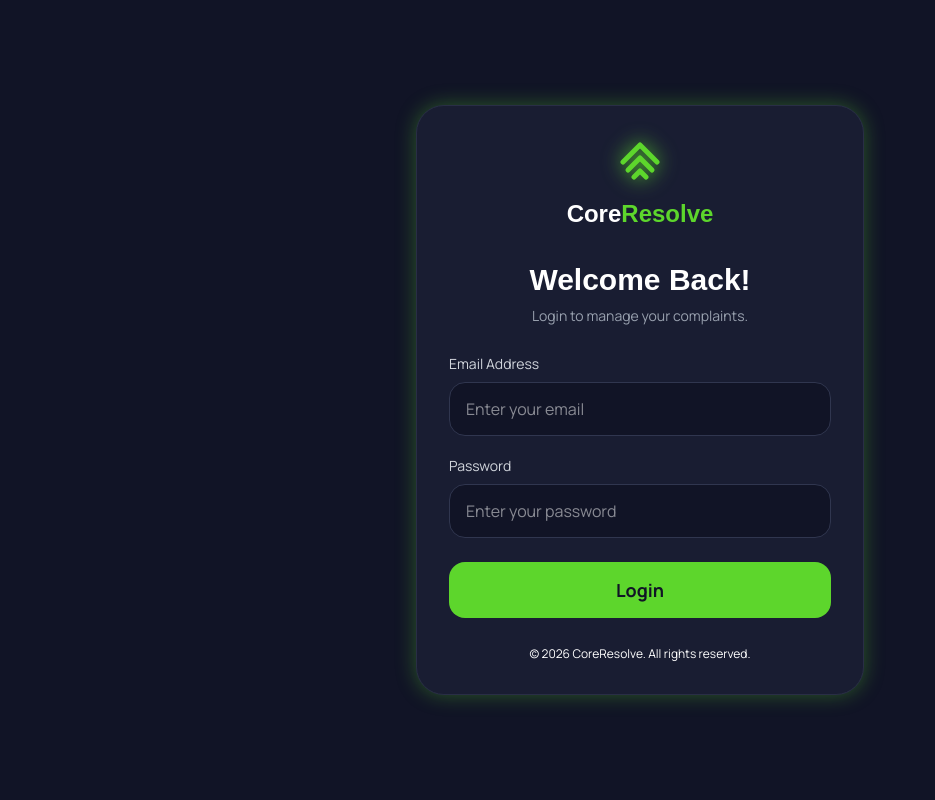
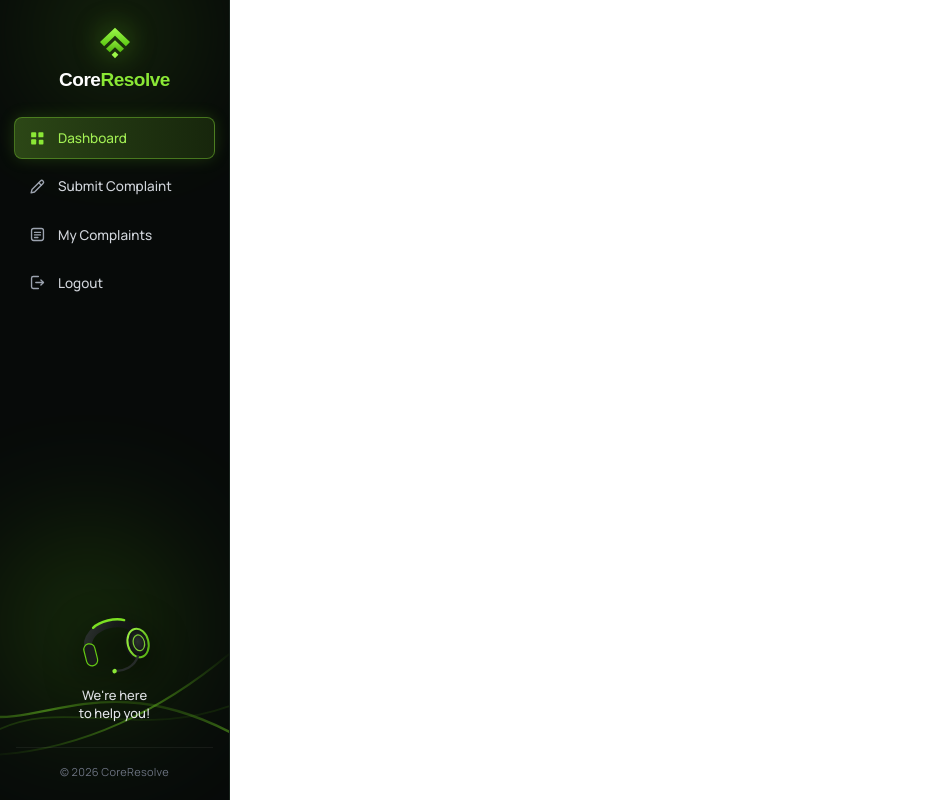
Before and after one commit to Fiza-Rani-057/Complaint-Managment-System, a React (Vite) app: page / in a window 1280 px wide. Shown: the whole page, without its empty margins (0-935 px from the left). Built offline with nearby package versions, Linux system fonts and the light colour scheme.

Commit message:
Complaint Managment System

```diff
--- a/src/App.jsx
+++ b/src/App.jsx
@@ -1,10 +1,10 @@
-import { Login } from "./Pages/Login";
-// import Sidebar from "./Components/stdSidebar.jsx";
+// import { Login } from "./Pages/Login";
+import Sidebar from "./Components/stdSidebar.jsx";
 
  function App(){
     return(
-        <Login/>
-        // <Sidebar/>
+        // <Login/>
+        <Sidebar/>
     )
  }
  export default App;
--- a/src/Components/StdSidebar.jsx
+++ b/src/Components/StdSidebar.jsx
@@ -1,7 +1,7 @@
+
 import React, { useState } from "react";
 
-const Sidebar = ({ isOpen, setIsOpen, activeTab = "dashboard",
-    setActiveTab, onLogout }) => {
+const Sidebar = ({ isOpen, setIsOpen, activeTab = "dashboard", setActiveTab, onLogout }) => {
   const [currentTab, setCurrentTab] = useState(activeTab);
 
   const handleSelect = (id) => {
@@ -12,12 +12,15 @@ const Sidebar = ({ isOpen, setIsOpen, activeTab = "dashboard",
 
   return (
     <>
+      {/* Mobile Backdrop */}
       {isOpen && (
         <div
           className="fixed inset-0 z-40 bg-black/70 backdrop-blur-sm lg:hidden"
           onClick={() => setIsOpen(false)}
         />
       )}
+
+      {/* Exact Sidebar Container */}
       <aside
         className={`fixed top-0 left-0 z-50 h-screen w-[230px] flex flex-col justify-between
         bg-[#070a09] border-r border-[#1a241e] text-[#d1d5db] select-none
@@ -25,10 +28,13 @@ const Sidebar = ({ isOpen, setIsOpen, activeTab = "dashboard",
           isOpen ? "translate-x-0" : "-translate-x-full"
         }`}
       >
+        {/* Top Green Ambient Glow */}
         <div
           className="pointer-events-none absolute -top-12 left-1/2 -translate-x-1/2 w-48 h-40 rounded-full opacity-35 blur-3xl"
           style={{ background: "radial-gradient(circle, #76e01b 0%, transparent 70%)" }}
         />
+
+        {/* Bottom Green Ambient Glow & Flowing Light Waves */}
         <div
           className="pointer-events-none absolute bottom-12 -left-10 w-64 h-64 rounded-full opacity-30 blur-3xl"
           style={{ background: "radial-gradient(circle, #5ec412 0%, transparent 75%)" }}
@@ -50,6 +56,7 @@ const Sidebar = ({ isOpen, setIsOpen, activeTab = "dashboard",
               <stop offset="100%" stopColor="#070a09" stopOpacity="0" />
             </linearGradient>
           </defs>
+          {/* Flowing Neon Curves behind Headphones */}
           <path
             d="M-20 135 C 45 145, 110 85, 240 155"
             stroke="url(#waveGrad1)"
@@ -70,21 +77,26 @@ const Sidebar = ({ isOpen, setIsOpen, activeTab = "dashboard",
           />
         </svg>
 
+        {/* TOP SECTION: Logo + Navigation */}
         <div className="relative z-10 pt-5 px-3.5">
+          {/* Brand Logo */}
           <div className="flex flex-col items-center justify-center mb-7">
             <svg
               viewBox="0 0 64 56"
               fill="none"
               className="w-12 h-11 mb-1.5 drop-shadow-[0_0_14px_rgba(124,232,29,0.55)]"
             >
+              {/* Top Outer Chevron */}
               <path
                 d="M12 28L32 9L52 28L46.5 33.5L32 19.5L17.5 33.5L12 28Z"
                 fill="url(#logoGradTop)"
               />
+              {/* Middle Chevron */}
               <path
                 d="M20 37L32 25.5L44 37L39 41.8L32 35L25 41.8L20 37Z"
                 fill="url(#logoGradMid)"
               />
+              {/* Bottom Diamond/Chevron Tip */}
               <path d="M27.5 45L32 40.5L36.5 45L32 49.5L27.5 45Z" fill="#9cf748" />
               <defs>
                 <linearGradient id="logoGradTop" x1="32" y1="9" x2="32" y2="33.5" gradientUnits="userSpaceOnUse">
@@ -103,7 +115,10 @@ const Sidebar = ({ isOpen, setIsOpen, activeTab = "dashboard",
               <span className="text-[#8be836]">Resolve</span>
             </h1>
           </div>
+
+          {/* Navigation Menu */}
           <nav className="space-y-1.5">
+            {/* 1. Dashboard */}
             <button
               onClick={() => handleSelect("dashboard")}
               className={`w-full flex items-center gap-3 px-3.5 py-2.5 rounded-lg text-[13.5px] font-medium transition-all duration-200 ${
@@ -112,7 +127,8 @@ const Sidebar = ({ isOpen, setIsOpen, activeTab = "dashboard",
                   : "text-[#d1d5db] hover:bg-white/[0.04] hover:text-white border border-transparent"
               }`}
             >
-         <svg viewBox="0 0 20 20" fill="none" className="w-[17px] h-[17px] shrink-0">
+              {/* 4-Square Grid Icon (Bottom-right square tilted/offset like image) */}
+              <svg viewBox="0 0 20 20" fill="none" className="w-[17px] h-[17px] shrink-0">
                 <rect
                   x="2.5"
                   y="2.5"
@@ -149,6 +165,7 @@ const Sidebar = ({ isOpen, setIsOpen, activeTab = "dashboard",
               <span>Dashboard</span>
             </button>
 
+            {/* 2. Submit Complaint */}
             <button
               onClick={() => handleSelect("submit")}
               className={`w-full flex items-center gap-3 px-3.5 py-2.5 rounded-lg text-[13.5px] font-medium transition-all duration-200 ${
@@ -157,6 +174,7 @@ const Sidebar = ({ isOpen, setIsOpen, activeTab = "dashboard",
                   : "text-[#d1d5db] hover:bg-white/[0.04] hover:text-white border border-transparent"
               }`}
             >
+              {/* Pencil Icon */}
               <svg
                 viewBox="0 0 20 20"
                 fill="none"
@@ -172,6 +190,7 @@ const Sidebar = ({ isOpen, setIsOpen, activeTab = "dashboard",
               <span>Submit Complaint</span>
             </button>
 
+            {/* 3. My Complaints */}
             <button
               onClick={() => handleSelect("complaints")}
               className={`w-full flex items-center gap-3 px-3.5 py-2.5 rounded-lg text-[13.5px] font-medium transition-all duration-200 ${
@@ -180,6 +199,7 @@ const Sidebar = ({ isOpen, setIsOpen, activeTab = "dashboard",
                   : "text-[#d1d5db] hover:bg-white/[0.04] hover:text-white border border-transparent"
               }`}
             >
+              {/* Document List Box Icon */}
               <svg
                 viewBox="0 0 20 20"
                 fill="none"
@@ -197,10 +217,12 @@ const Sidebar = ({ isOpen, setIsOpen, activeTab = "dashboard",
               <span>My Complaints</span>
             </button>
 
+            {/* 4. Logout */}
             <button
               onClick={onLogout}
               className="w-full flex items-center gap-3 px-3.5 py-2.5 rounded-lg text-[13.5px] font-medium text-[#d1d5db] hover:bg-white/[0.04] hover:text-white border border-transparent transition-all duration-200"
             >
+              {/* Exit Door Arrow Icon */}
               <svg
                 viewBox="0 0 20 20"
                 fill="none"
@@ -218,7 +240,10 @@ const Sidebar = ({ isOpen, setIsOpen, activeTab = "dashboard",
             </button>
           </nav>
         </div>
+
+        {/* BOTTOM SECTION: 3D Style Headphones + Help Text + Copyright */}
         <div className="relative z-10 flex flex-col items-center pb-5 px-4">
+          {/* Floating Gaming/Support Headset Illustration (Exact angled style) */}
           <div className="relative mb-2 flex flex-col items-center">
             <svg
               viewBox="0 0 120 110"
@@ -241,6 +266,8 @@ const Sidebar = ({ isOpen, setIsOpen, activeTab = "dashboard",
                   <stop offset="100%" stopColor="#090b0a" />
                 </radialGradient>
               </defs>
+
+              {/* Headband Arch (Slightly tilted like image) */}
               <g transform="rotate(-14 60 55)">
                 <path
                   d="M26 56 C 24 22, 92 22, 90 56"
@@ -248,6 +275,7 @@ const Sidebar = ({ isOpen, setIsOpen, activeTab = "dashboard",
                   strokeWidth="10"
                   strokeLinecap="round"
                 />
+                {/* Inner Neon Green Cushion Accent on Headband */}
                 <path
                   d="M38 30 C 48 24, 68 24, 78 30"
                   stroke="#7be022"
@@ -255,11 +283,16 @@ const Sidebar = ({ isOpen, setIsOpen, activeTab = "dashboard",
                   strokeLinecap="round"
                 />
 
+                {/* Left Ear Cup (Background) */}
                 <rect x="20" y="48" width="14" height="28" rx="7" fill="#181c1a" stroke="#65c914" strokeWidth="1.5" />
+
+                {/* Right Ear Cup (Foreground 3D) */}
                 <ellipse cx="86" cy="62" rx="15" ry="20" fill="#121514" />
                 <ellipse cx="88" cy="62" rx="13" ry="18" fill="url(#cupFace)" stroke="url(#neonRing)" strokeWidth="2.5" />
+                {/* Inner Neon Accent Ring */}
                 <ellipse cx="89" cy="62" rx="7" ry="10" stroke="#8be836" strokeWidth="1.5" opacity="0.85" />
 
+                {/* Boom Microphone */}
                 <path
                   d="M84 78 C 76 90, 62 92, 52 89"
                   stroke="#262b29"
@@ -276,6 +309,8 @@ const Sidebar = ({ isOpen, setIsOpen, activeTab = "dashboard",
               to help you!
             </p>
           </div>
+
+          {/* Bottom Copyright */}
           <div className="w-full pt-4 mt-4 border-t border-white/[0.06] text-center">
             <p className="text-[11px] text-[#6b7280] tracking-wide">© 2026 CoreResolve</p>
           </div>
```
